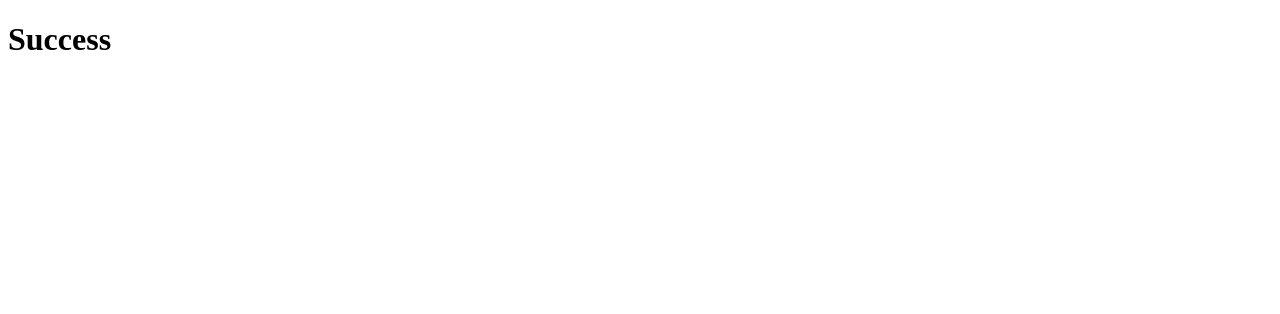
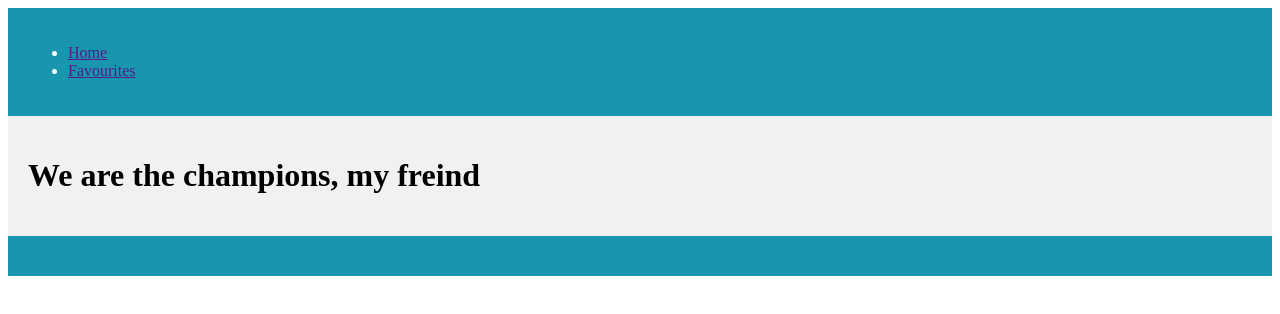
Before and after one commit to ViZuVi/the-blog, a Nuxt app: page / in a window 1280 px wide. Shown: the top 314 px of the page. Built offline with nearby package versions, Linux system fonts and the light colour scheme.

Commit message:
new folders and base components are added

```diff
--- /dev/null
+++ b/assets/styles/variables.scss
@@ -0,0 +1,4 @@
+$white: #f1f1f2;
+$grey: #bcbabe;
+$blue: #a1d6e2;
+$marine: #1995ad;
--- /dev/null
+++ b/components/navigation/TheFooter.vue
@@ -0,0 +1,16 @@
+<template>
+  <footer class="layout__footer"></footer>
+</template>
+
+<script>
+export default {};
+</script>
+
+<style scoped>
+.layout__footer {
+  padding: 20px;
+  background-color: #1995ad;
+  color: #ffffff;
+  margin-top: auto;
+}
+</style>
--- /dev/null
+++ b/components/navigation/TheHeader.vue
@@ -0,0 +1,29 @@
+<template>
+  <header class="layout__header">
+    <nav>
+      <ul>
+        <li>
+          <a href="">Home</a>
+        </li>
+        <li>
+          <a href="">Favourites</a>
+        </li>
+      </ul>
+    </nav>
+  </header>
+</template>
+
+<script>
+export default {
+  name: "TheHeader",
+};
+</script>
+
+<style scoped>
+.layout__header {
+  padding: 20px;
+  background-color: #1995ad;
+  color: #ffffff;
+  margin-bottom: auto;
+}
+</style>
--- /dev/null
+++ b/layouts/default.vue
@@ -0,0 +1,26 @@
+<template>
+  <div class="layout">
+    <TheHeader />
+    <Nuxt />
+    <TheFooter />
+  </div>
+</template>
+
+<script>
+import TheHeader from "@/components/Navigation/TheHeader";
+import TheFooter from "@/components/Navigation/TheFooter";
+
+export default {
+  components: {
+    TheHeader,
+    TheFooter,
+  },
+};
+</script>
+
+<style scoped>
+.layout {
+  display: flex;
+  flex-direction: column;
+}
+</style>
--- /dev/null
+++ b/nuxt.config.js
@@ -0,0 +1,3 @@
+module.exports = {
+  mode: "universal"
+}
--- a/pages/index.vue
+++ b/pages/index.vue
@@ -1,3 +1,16 @@
 <template>
-  <h1>Success</h1>
+  <main class="layout__main">
+    <h1>We are the champions, my freind</h1>
+  </main>
 </template>
+
+<script>
+export default {};
+</script>
+
+<style scoped>
+.layout__main {
+  background-color: #f1f1f2;
+  padding: 20px;
+}
+</style>
```
Also changed, not shown: assets/styles/common.scss (added), assets/styles/fonts.scss (added), assets/styles/mixins.scss (added).
